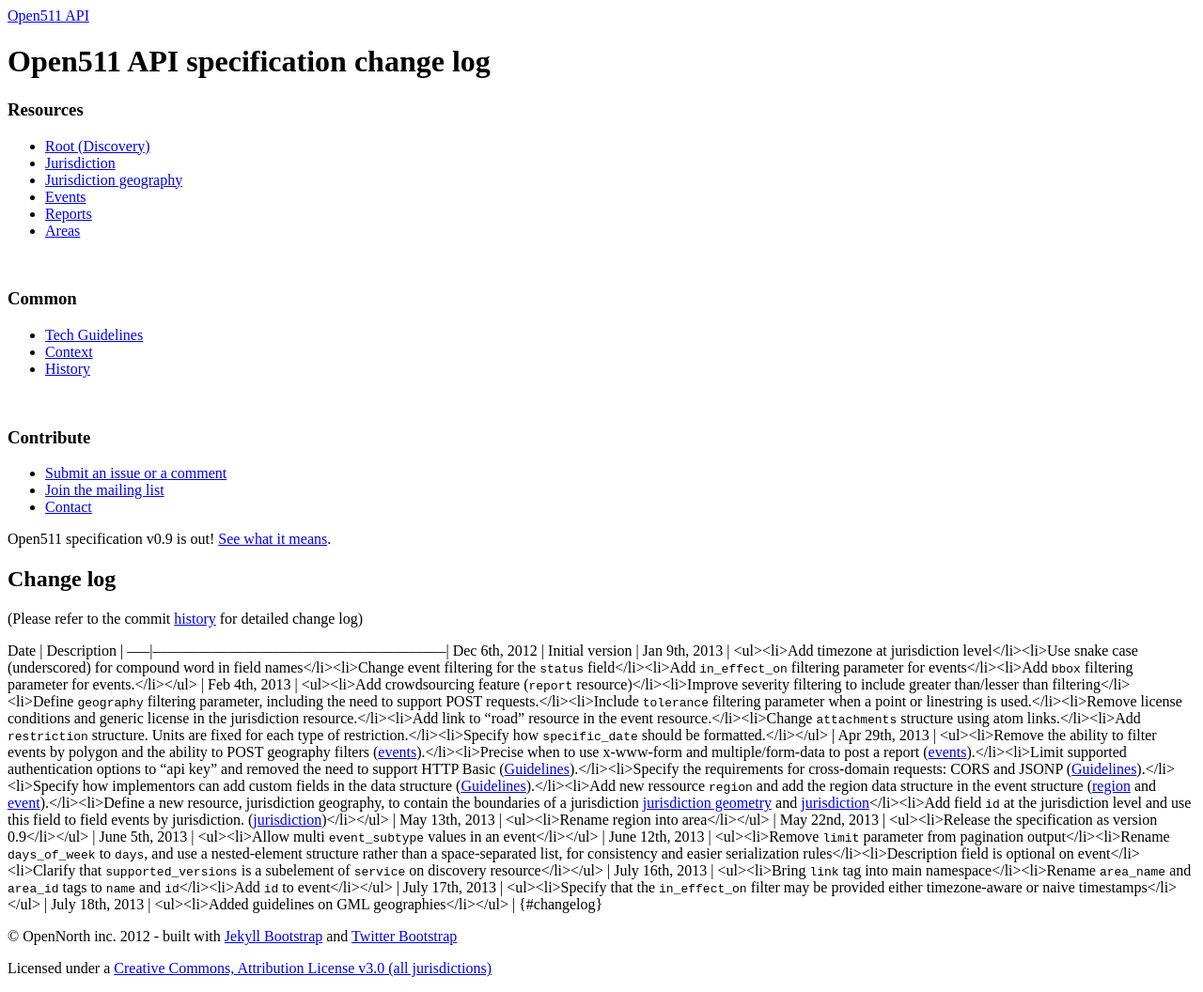
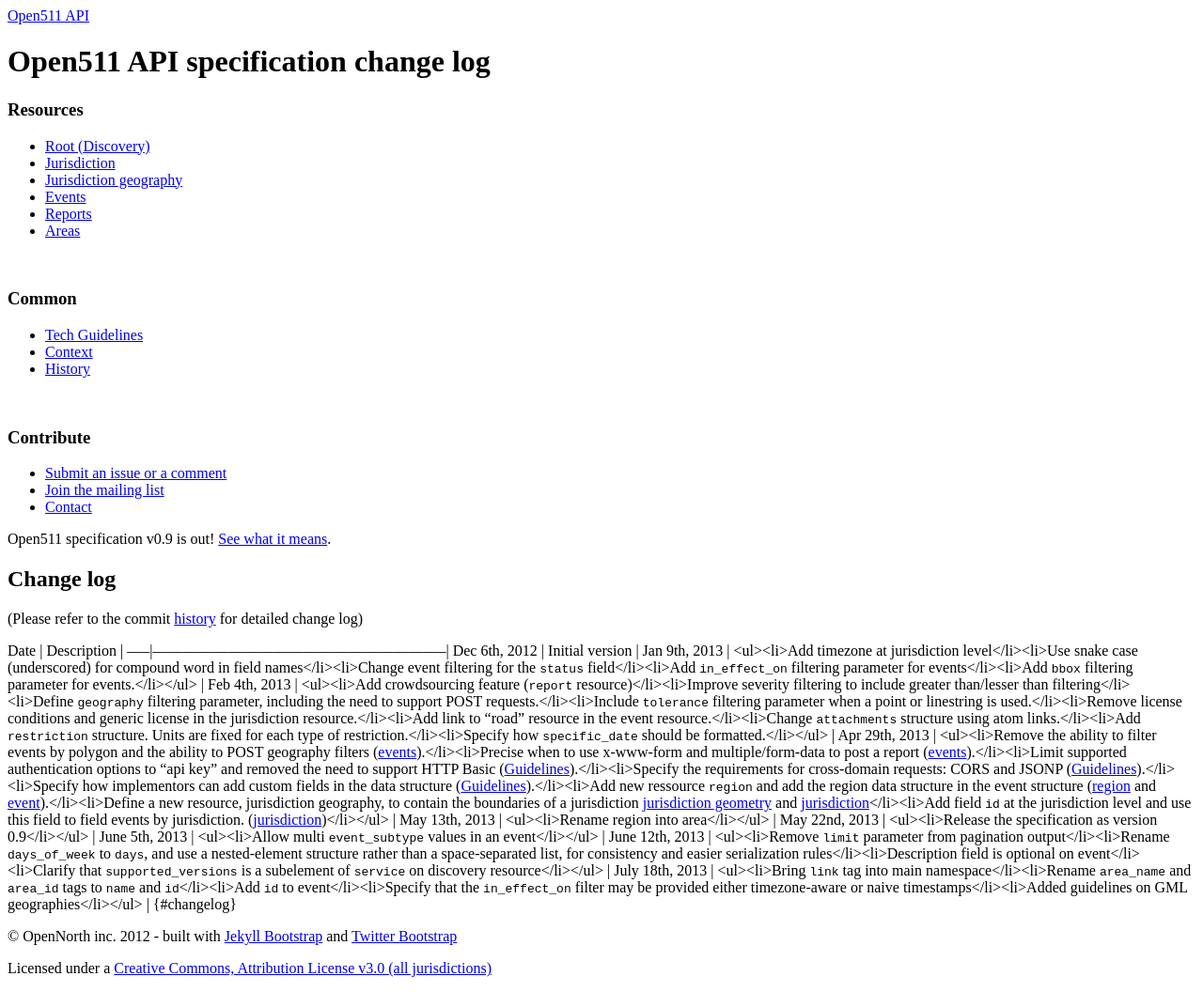
Before and after one commit to open511/Open511API, a Jekyll site: the page built from history.md, in a window 1280 px wide. Shown: the whole page at 94% size. Built offline with Jekyll 4.4.1, drawn with Linux system fonts in a browser that asks for light colours; nearby versions of some CDN libraries.

Commit message:
Simplify/rewrite history

```diff
--- a/history.md
+++ b/history.md
@@ -20,7 +20,5 @@ May 13th, 2013 | <ul><li>Rename region into area</li></ul> |
 May 22nd, 2013 | <ul><li>Release the specification as version 0.9</li></ul> |
 June 5th, 2013 | <ul><li>Allow multi <code>event_subtype</code> values in an event</li></ul> |
 June 12th, 2013 | <ul><li>Remove <code>limit</code> parameter from pagination output</li><li>Rename <code>days_of_week</code> to <code>days</code>, and use a nested-element structure rather than a space-separated list, for consistency and easier serialization rules</li><li>Description field is optional on event</li><li>Clarify that <code>supported_versions</code> is a subelement of <code>service</code> on discovery resource</li></ul> |
-July 16th, 2013 | <ul><li>Bring <code>link</code> tag into main namespace</li><li>Rename <code>area_name</code> and <code>area_id</code> tags to <code>name</code> and <code>id</code></li><li>Add <code>id</code> to event</li></ul> |
-July 17th, 2013 | <ul><li>Specify that the <code>in_effect_on</code> filter may be provided either timezone-aware or naive timestamps</li></ul> |
-July 18th, 2013 | <ul><li>Added guidelines on GML geographies</li></ul> |
+July 18th, 2013 | <ul><li>Bring <code>link</code> tag into main namespace</li><li>Rename <code>area_name</code> and <code>area_id</code> tags to <code>name</code> and <code>id</code></li><li>Add <code>id</code> to event</li><li>Specify that the <code>in_effect_on</code> filter may be provided either timezone-aware or naive timestamps</li><li>Added guidelines on GML geographies</li></ul> |
 {#changelog}
```
